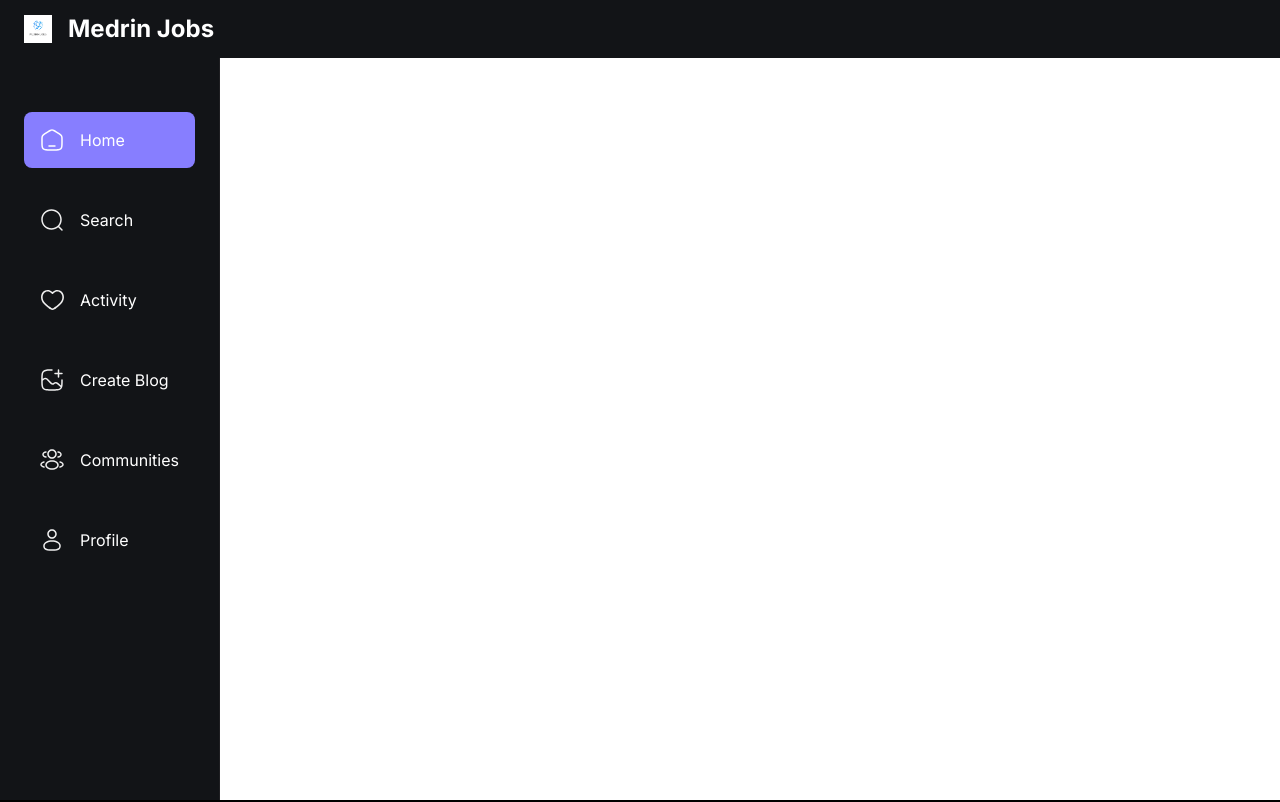
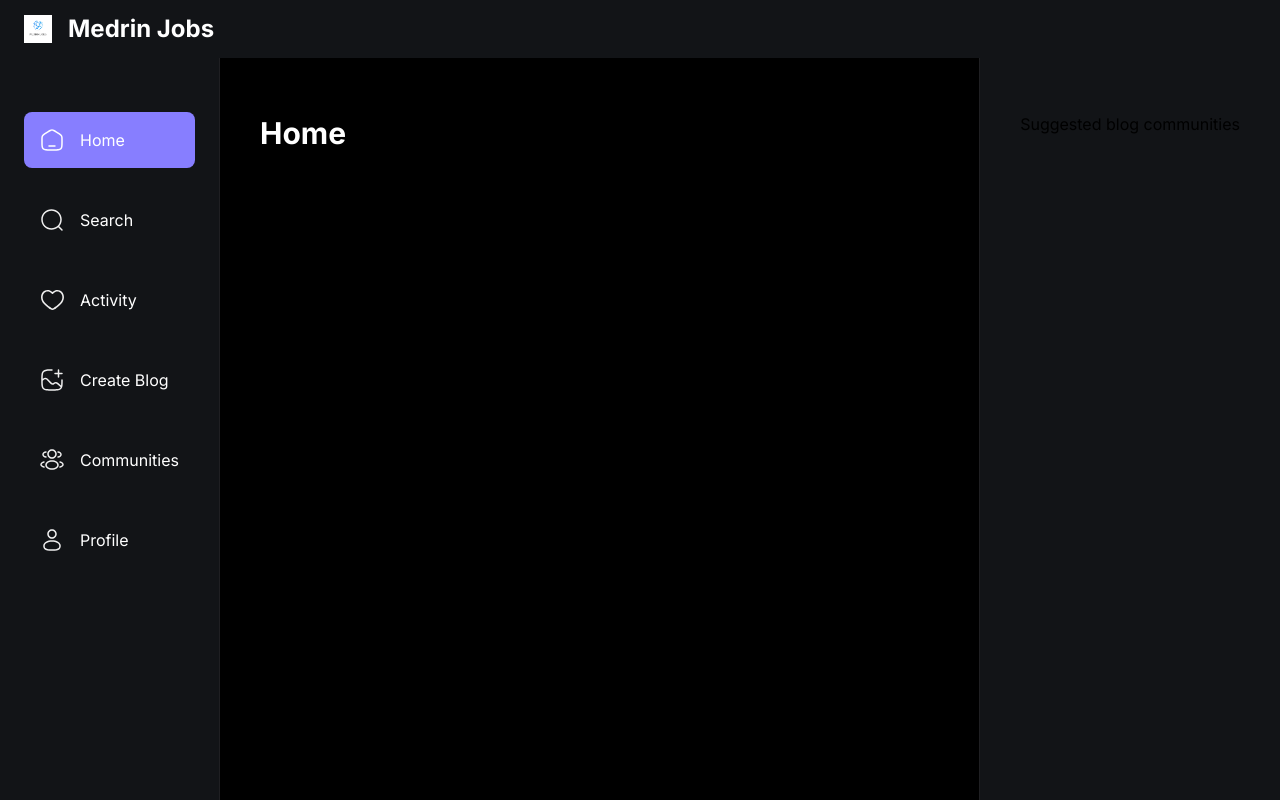
Before and after one commit to Nathan-Mwai/notification-blogging-format, a Next.js app: page / in a window 1280 px wide. Shown: the top 802 px of the page. Built offline with nearby package versions, Linux system fonts and the light colour scheme; no server answers.

Commit message:
Able to see side bars as well as all the other bars in the component

```diff
--- a/app/(root)/layout.tsx
+++ b/app/(root)/layout.tsx
@@ -26,7 +26,7 @@
         <body className={inter.className}>
           <ClerkProvider>
           <Topbar />
-          <main>
+          <main className="flex flex-row">
             <LeftSidebar/>
 
             <section className="main-container">
```
